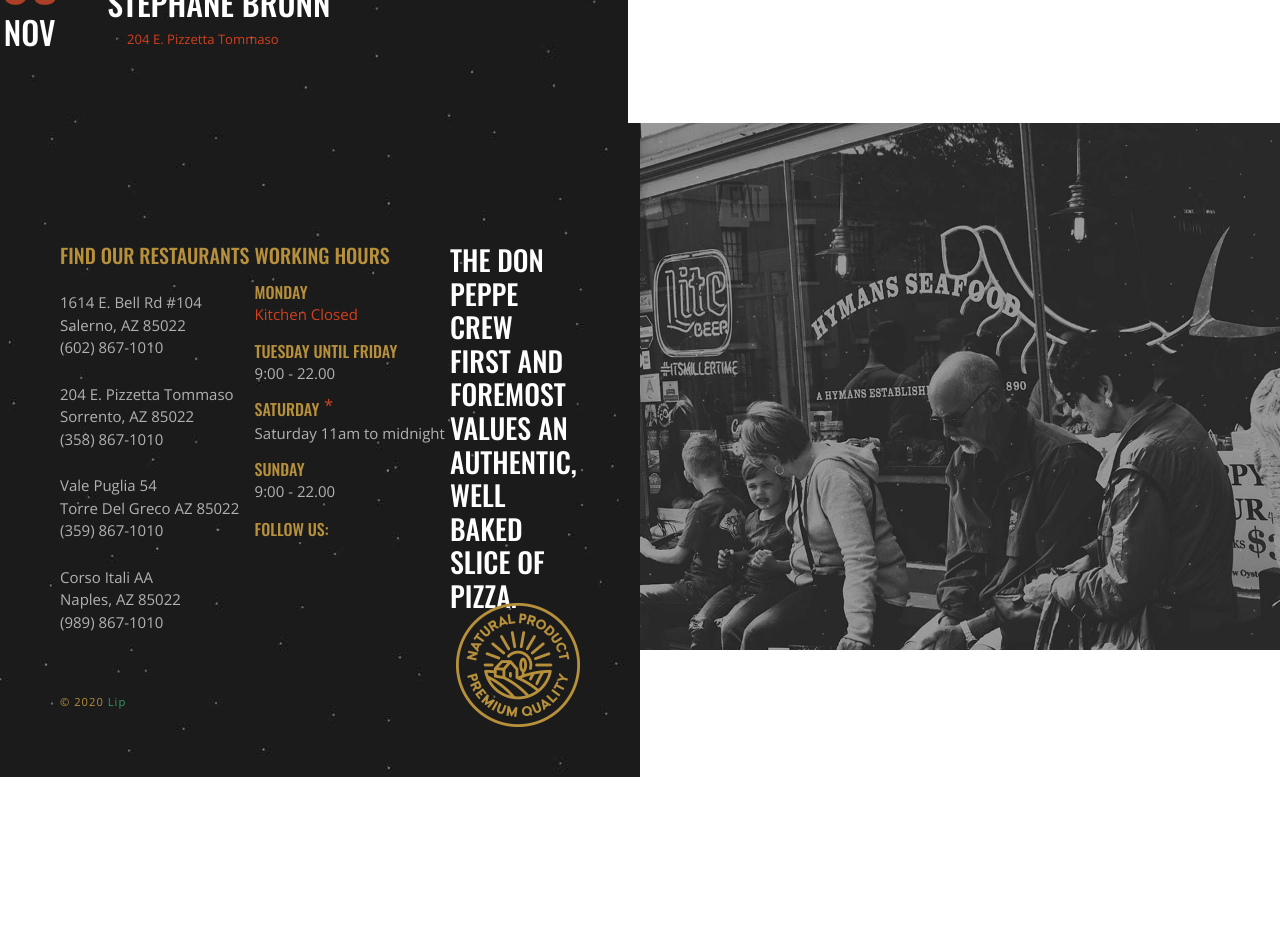
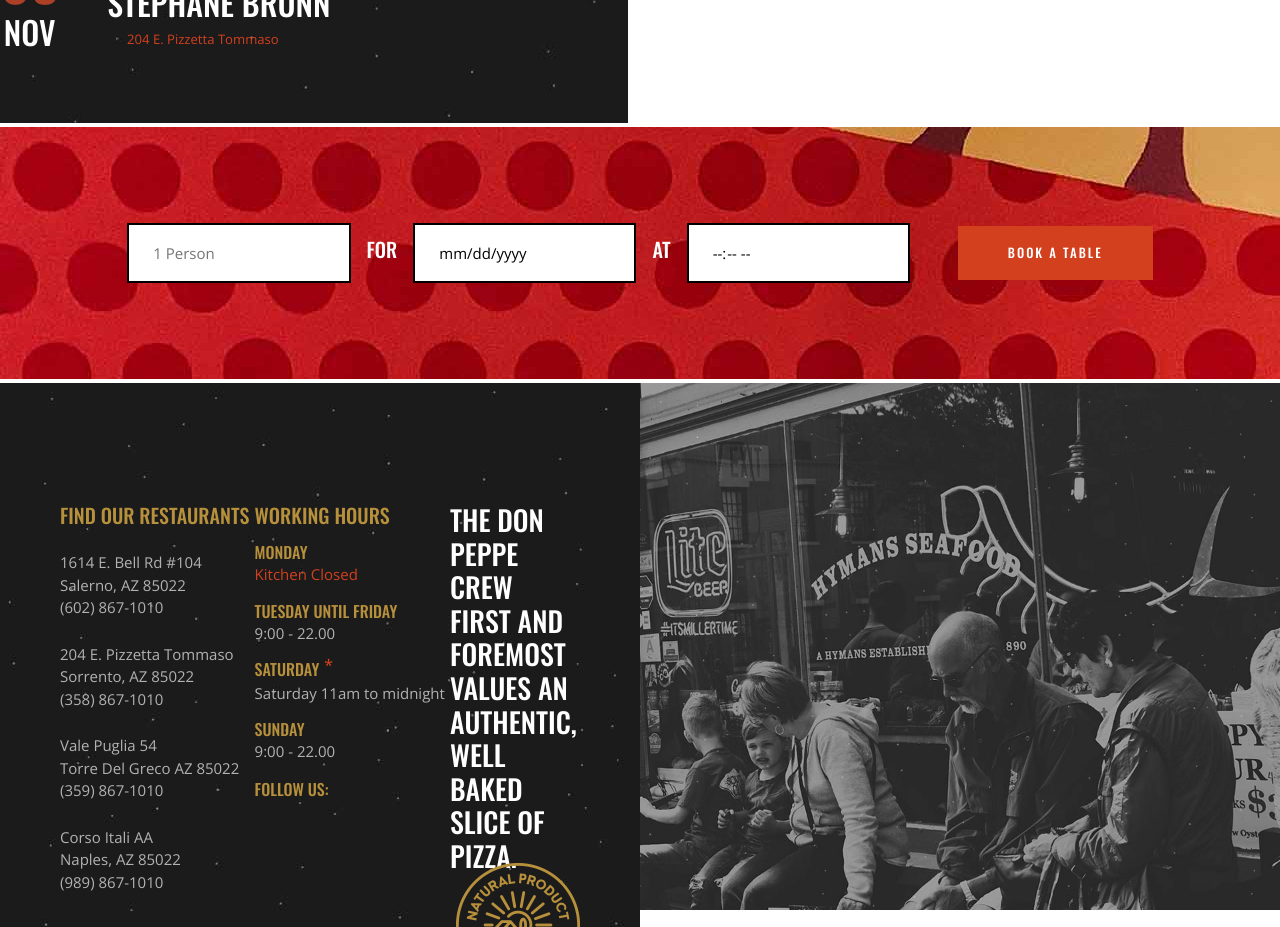
Before and after one commit to Lip-7/proj-html-vuejs, a Vue app: page / in a window 1280 px wide. Shown: the part 2960-3887 px from the top of the page. Before the commit the page ends 3737 px from the top, so only its background shows below. Built offline with nearby package versions, Linux system fonts and the light colour scheme; a web font is replaced by a local one.

Commit message:
almost done prenotation component

```diff
--- a/src/components/MainComponent.vue
+++ b/src/components/MainComponent.vue
@@ -6,6 +6,7 @@
         <ParallaxBanner/>
         <TeamCards/>
         <Events/>
+        <Prenotations/>
     </main>
 </template>
 
@@ -16,6 +17,7 @@ import OffertsComponent from './MainInnerComponents/Offerts/OffertsComponent.vue
 import ParallaxBanner from './MainInnerComponents/ParallaxBanner/ParallaxBanner.vue';
 import TeamCards from './MainInnerComponents/TeamCards/TeamCards.vue';
 import Events from './MainInnerComponents/Events/Events.vue';
+import Prenotations from './MainInnerComponents/Prenotations/Prenotations.vue';
 export default {
     name: 'MainComponent',
     data() {
@@ -33,6 +35,7 @@ export default {
         ParallaxBanner,
         TeamCards,
         Events,
+        Prenotations,
     },
     mounted() {
 
--- /dev/null
+++ b/src/components/MainInnerComponents/Prenotations/Prenotations.vue
@@ -0,0 +1,93 @@
+<template>
+    <div class="wrapper w-100 my-1">
+        <form action="prenotation" class="d-flex container innerWrap align-items-center justify-content-center"
+            @submit.prevent>
+            <div class="persons position-relative">
+                <i class="fa-solid fa-user-group"></i>
+                <input type="number" placeholder="1 Person" class="w-100 h-100 px-4 pe-5">
+            </div>
+            <h5 class="mx-3 text-uppercase text-white">For</h5>
+            <div class="persons position-relative">
+                <i class="fa-solid fa-calendar"></i>
+                <input type="date" placeholder="1 Person" class="w-100 h-100 px-4 pe-5">
+            </div>
+            <h5 class="mx-3 text-uppercase text-white">At</h5>
+            <div class="persons position-relative">
+                <i class="fa-solid fa-clock"></i>
+                <input type="time" placeholder="09:45" class="w-100 h-100 px-4 pe-5">
+            </div>
+            <input type="submit" value="BOOK A TABLE">
+        </form>
+    </div>
+</template>
+
+<script>
+export default {
+    name: 'Prenotations',
+    data() {
+        return {
+
+        }
+    },
+    methods: {
+
+    },
+    props: [],
+    components: {
+
+    },
+    mounted() {
+
+    }
+}
+</script>
+
+<style lang="scss" scoped>
+@use '../../../assets/styles/partials/variables' as *;
+
+.wrapper {
+    background-image: url('/img/h3-background-img-3.jpg');
+    padding: 6rem 0;
+
+    .innerWrap {
+        .persons {
+            width: 20%;
+            height: 60px;
+
+            i {
+                position: absolute;
+                top: 50%;
+                transform: translateY(-50%);
+                right: 15px;
+                color: $textGold;
+            }
+        }
+
+        input {
+            font-family: 'Open sans', sans-serif;
+            border: 2px solid black;
+        }
+
+        input::-webkit-calendar-picker-indicator {
+            display: none;
+        }
+
+        input[type="submit"] {
+            margin-left: 3rem;
+            padding: 17px 50px;
+            border: 0px;
+            background-color: $bgSalmon;
+            color: white;
+            font-family: 'Oswald', sans-serif;
+            font-size: .8rem;
+            letter-spacing: 2px;
+            font-weight: 500;
+            transition: all .5s;
+            &:hover{
+                box-shadow: 0px 0px 8px black;
+            }
+
+        }
+    }
+}
+</style>
```
